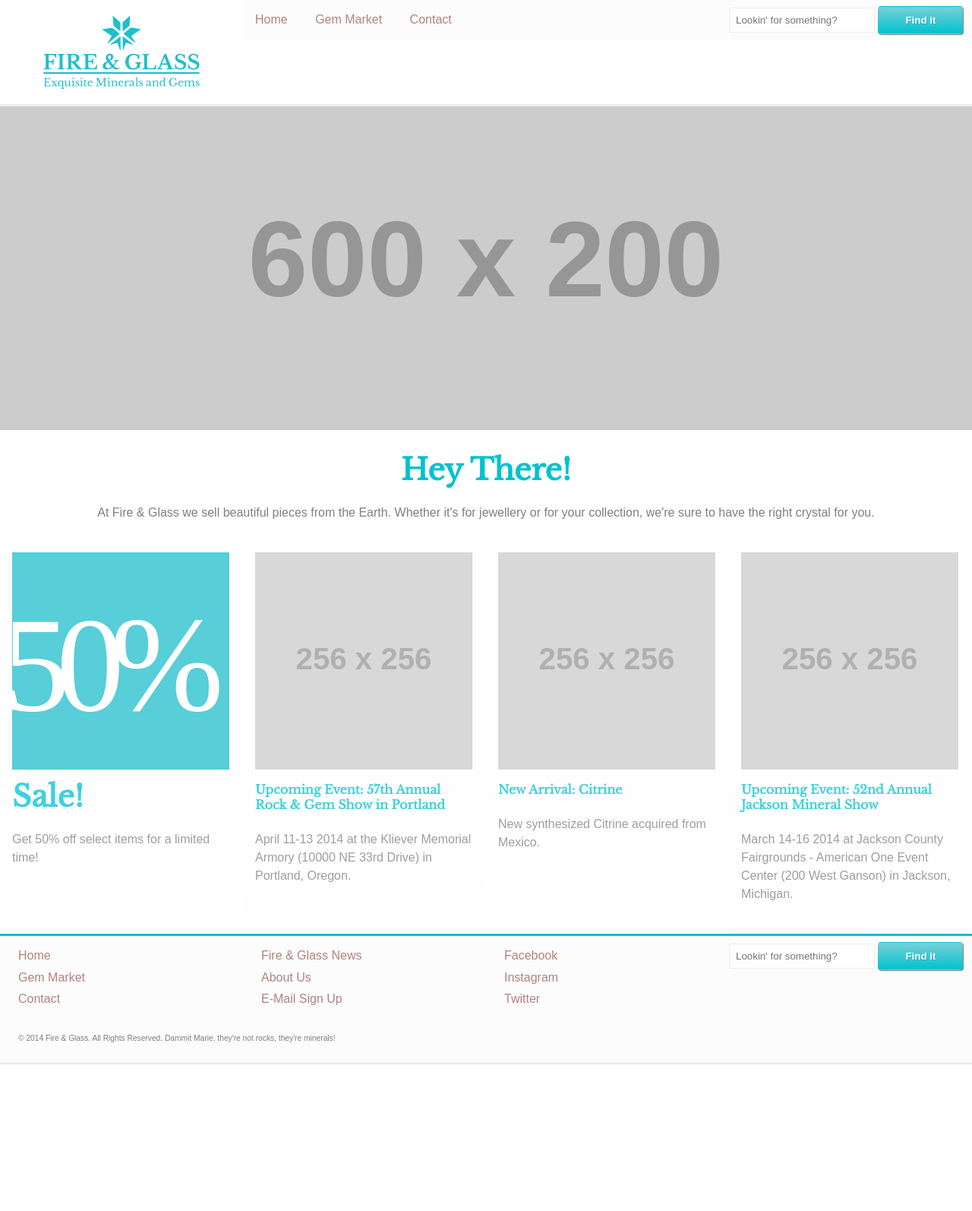
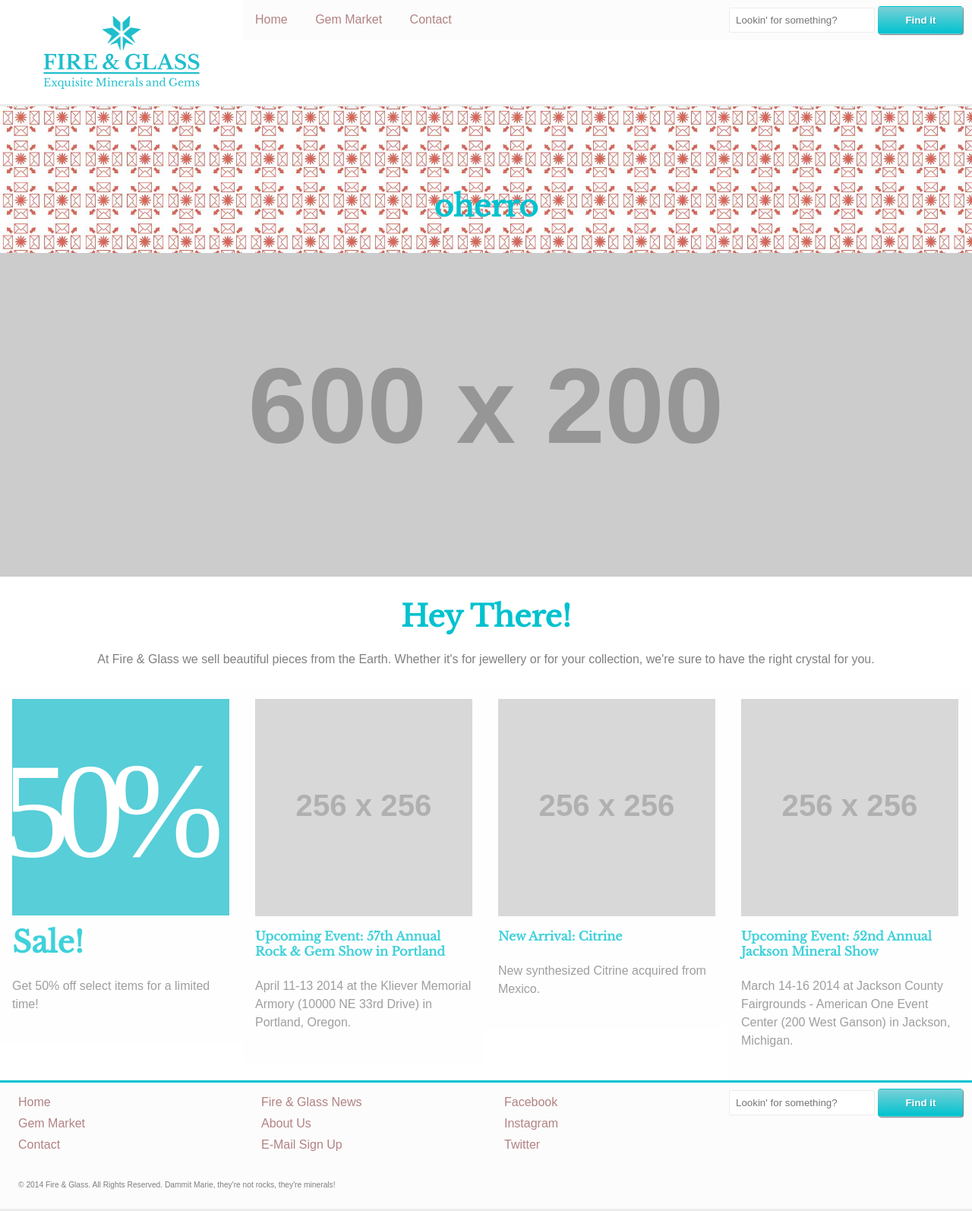
Before and after one commit to alkalinegenome/ecommerce-website, a Jekyll site: the page built from index.html, in a window 1280 px wide. Shown: the whole page at 76% size. Built offline with Jekyll 4.4.1, drawn with Linux system fonts in a browser that asks for light colours; Markdown is read by kramdown in place of the engine named in the settings; before the commit the page ends 1401 px from its top, so only the background shows below that.

Commit message:
Test Banner Added

```diff
--- a/_layouts/default.html
+++ b/_layouts/default.html
@@ -38,6 +38,11 @@
 			</form>
 		</div>
 	</header>
+	{% if page.showbanner %}
+	<div class="banner unit unit-s-1 unit-m-1 unit-l-1 unit-xl-1">
+		<h2> {{page.bannertext}} </h2>
+	</div>
+	{% endif %}
 
 	{{content}}
 
--- a/index.html
+++ b/index.html
@@ -1,6 +1,8 @@
 ---
 layout: default
 title: Home
+showbanner: yes
+bannertext: oherro
 ---
 
 <h1 class="no-show">Fire and Glass Exquisite Minerals and Gems Home</h1>
```
Also changed, not shown: _includes/css/header.css (+10 -0 lines), images/banner.jpg (added).
